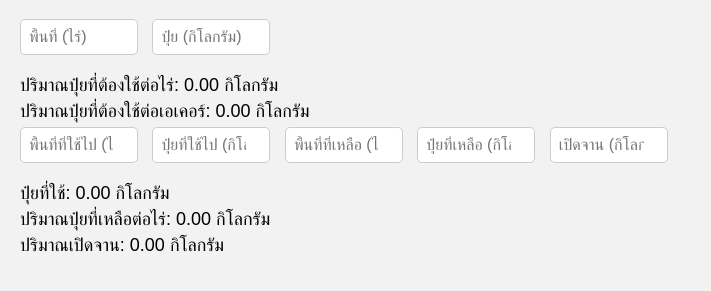
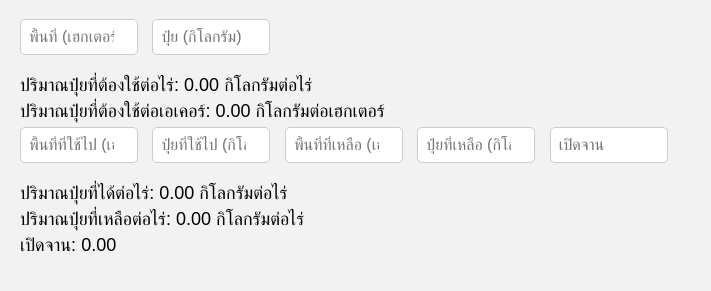
Before and after one commit to patipatw/drone, a plain HTML site: page index.html in a window 1280 px wide. Shown: the part 81-372 px from the top of the page, without its empty margins (0-711 px from the left). Drawn offline with Linux system fonts and the light colour scheme.

Commit message:
Update index.html

```diff
--- a/index.html
+++ b/index.html
@@ -47,27 +47,27 @@
     <h1>Water Calculator</h1>
 
     <div class="input-container">
-        <input type="number" id="areaAndFertilizer" placeholder="พื้นที่ (ไร่)" oninput="calculateWaterNeeded()">
+        <input type="number" id="areaAndFertilizer" placeholder="พื้นที่ (เฮกเตอร์)" oninput="calculateWaterNeeded()">
         <input type="number" id="fertilizerAmount" placeholder="ปุ๋ย (กิโลกรัม)" oninput="calculateWaterNeeded()">
     </div>
 
     <div class="result">
-        <p>ปริมาณปุ๋ยที่ต้องใช้ต่อไร่: <span id="fertilizerPerHectare">0.00</span> กิโลกรัม</p>
-        <p>ปริมาณปุ๋ยที่ต้องใช้ต่อเอเคอร์: <span id="fertilizerPerAcre">0.00</span> กิโลกรัม</p>
+        <p>ปริมาณปุ๋ยที่ต้องใช้ต่อไร่: <span id="fertilizerPerHectare">0.00</span> กิโลกรัมต่อไร่</p>
+        <p>ปริมาณปุ๋ยที่ต้องใช้ต่อเอเคอร์: <span id="fertilizerPerAcre">0.00</span> กิโลกรัมต่อเฮกเตอร์</p>
     </div>
 
     <div class="input-container">
-        <input type="number" id="usedArea" placeholder="พื้นที่ที่ใช้ไป (ไร่)" oninput="calculateRemainingFertilizer()">
+        <input type="number" id="usedArea" placeholder="พื้นที่ที่ใช้ไป (เฮกเตอร์)" oninput="calculateRemainingFertilizer()">
         <input type="number" id="usedFertilizer" placeholder="ปุ๋ยที่ใช้ไป (กิโลกรัม)" oninput="calculateRemainingFertilizer()">
-        <input type="number" id="remainingArea" placeholder="พื้นที่ที่เหลือ (ไร่)" oninput="calculateRemainingFertilizer()">
+        <input type="number" id="remainingArea" placeholder="พื้นที่ที่เหลือ (เฮกเตอร์)" oninput="calculateRemainingFertilizer()">
         <input type="number" id="Amountfertilizer" placeholder="ปุ๋ยที่เหลือ (กิโลกรัม)" oninput="calculateRemainingFertilizer()">
-        <input type="number" id="open" placeholder="เปิดจาน (กิโลกรัม)" oninput="calculateRemainingFertilizer()">
+        <input type="number" id="open" placeholder="เปิดจาน " oninput="calculateRemainingFertilizer()">
     </div>
 
     <div class="result">
-        <p>ปุ๋ยที่ใช้: <span id="ปุ๋ยที่ใช้">0.00</span> กิโลกรัม</p>
-        <p>ปริมาณปุ๋ยที่เหลือต่อไร่: <span id="ปุ๋ยต่อไร่">0.00</span> กิโลกรัม</p>
-        <p>ปริมาณเปิดจาน: <span id="เปิดจาน">0.00</span> กิโลกรัม</p>
+        <p>ปริมาณปุ๋ยที่ได้ต่อไร่: <span id="ปุ๋ยที่ใช้">0.00</span> กิโลกรัมต่อไร่</p>
+        <p>ปริมาณปุ๋ยที่เหลือต่อไร่: <span id="ปุ๋ยต่อไร่">0.00</span> กิโลกรัมต่อไร่</p>
+        <p>เปิดจาน: <span id="เปิดจาน">0.00</p>
     </div>
 
     <script>
@@ -77,7 +77,7 @@
             var area = parseFloat(document.getElementById("areaAndFertilizer").value);
             var fertilizer = parseFloat(document.getElementById("fertilizerAmount").value);
 
-            var waterNeededPerHectare = area * fertilizer;
+            var waterNeededPerHectare = fertilizer / area;
             var waterNeededPerAcre = waterNeededPerHectare / 6.25;
 
             document.getElementById("fertilizerPerHectare").innerText = waterNeededPerHectare.toFixed(2);
```
